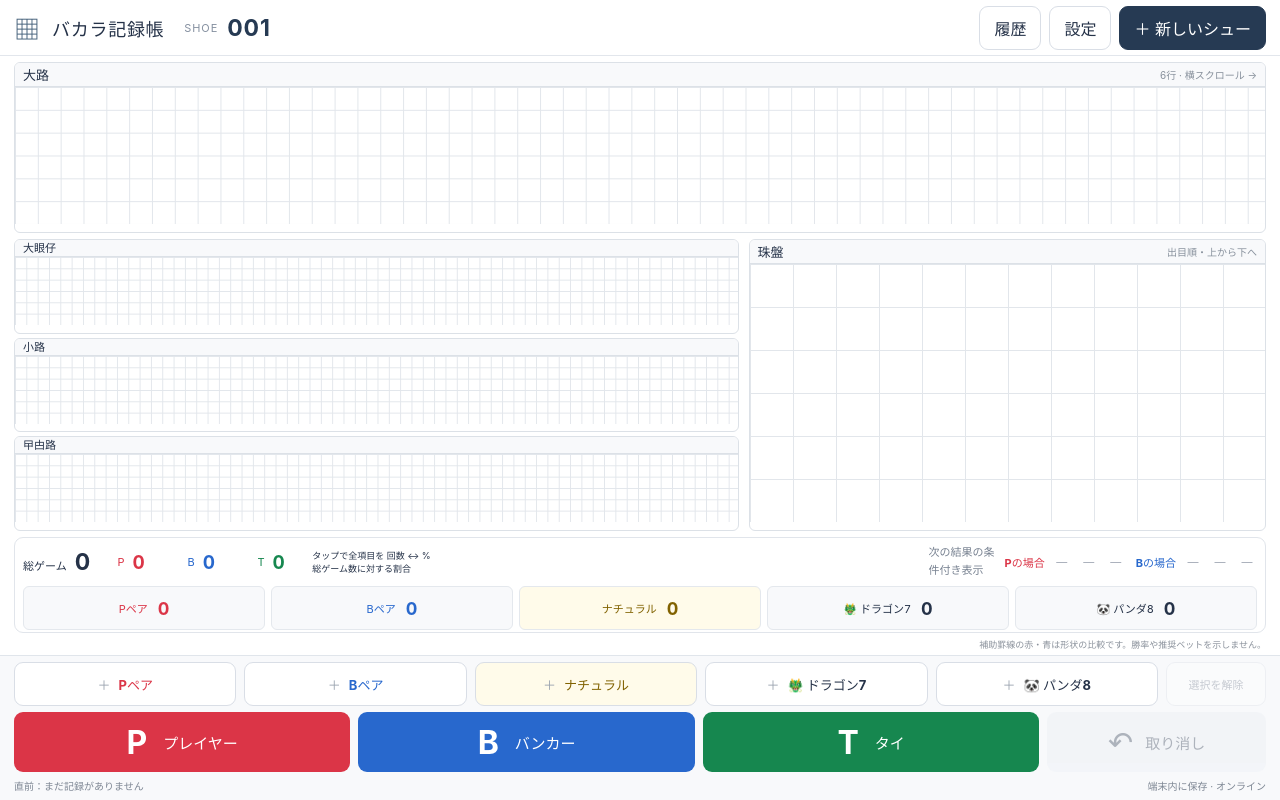
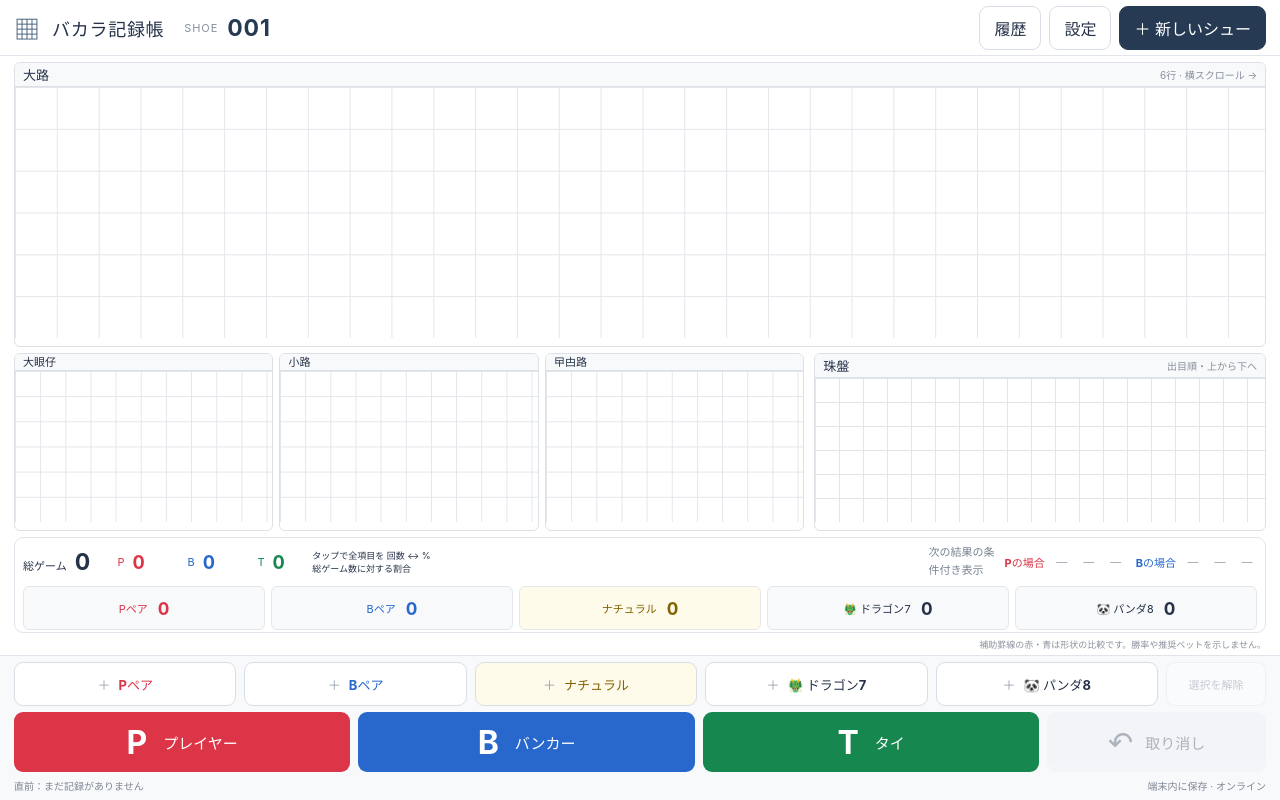
Before and after one commit to Toma-chat/baccarat-notebook, a React (Vite) app: page / in a window 1280 px wide. Built offline with nearby package versions, Linux system fonts and the light colour scheme.

Commit message:
Enlarge main road and align symbols to grid centers

```diff
--- a/src/stats.css
+++ b/src/stats.css
@@ -9,7 +9,9 @@
 .counts .stat-toggle[aria-pressed=true]{border-color:#b6c2d1;background:#eaf0f7}
 .stat-help{font-size:9px;line-height:1.5}
 @media(min-width:900px) and (orientation:landscape){
- .workspace{grid-template-rows:minmax(0,.85fr) minmax(0,1.45fr) 96px 12px}
+ .workspace{grid-template-rows:minmax(0,1.6fr) minmax(0,1fr) 96px 12px}
+ .derived{grid-template-columns:repeat(3,minmax(0,1fr));grid-template-rows:minmax(0,1fr);gap:6px}
+ .middle{grid-template-columns:1.75fr 1fr}
  .summary{padding:2px 8px;gap:2px 8px;grid-template-rows:44px 44px}
  .counts{gap:12px}
  .counts .stat-toggle{padding:0 4px;min-width:58px}
@@ -32,3 +34,8 @@
 .delete-actions{display:flex;gap:10px;margin-top:20px}
 .delete-actions button{flex:1;padding:10px}
 .danger{background:#bb3040;color:white;border-color:#bb3040}
+.board.big .cell>.mark{position:absolute;left:calc(50% + .5px);top:calc(50% + .5px);transform:translate(-50%,-50%);margin:0;width:calc(var(--cell)*.76);height:calc(var(--cell)*.76);border-width:2px;flex-shrink:0}
+.board.big .natural-dot{left:calc(50% + .5px);top:calc(50% + .5px);transform:translate(-50%,-50%)}
+.board.big .pair{width:calc(var(--cell)*.2);height:calc(var(--cell)*.2);right:auto;bottom:auto;transform:translate(-50%,-50%)}
+.board.big .bpair{left:calc(50% - var(--cell)*.269 + .5px);top:calc(50% - var(--cell)*.269 + .5px)}
+.board.big .ppair{left:calc(50% + var(--cell)*.269 + .5px);top:calc(50% + var(--cell)*.269 + .5px)}
```
Also changed, not shown: src/main.tsx (+1 -1 lines), preview-ipad.png, 1 other file (tests, documents, lock files or other folders).
